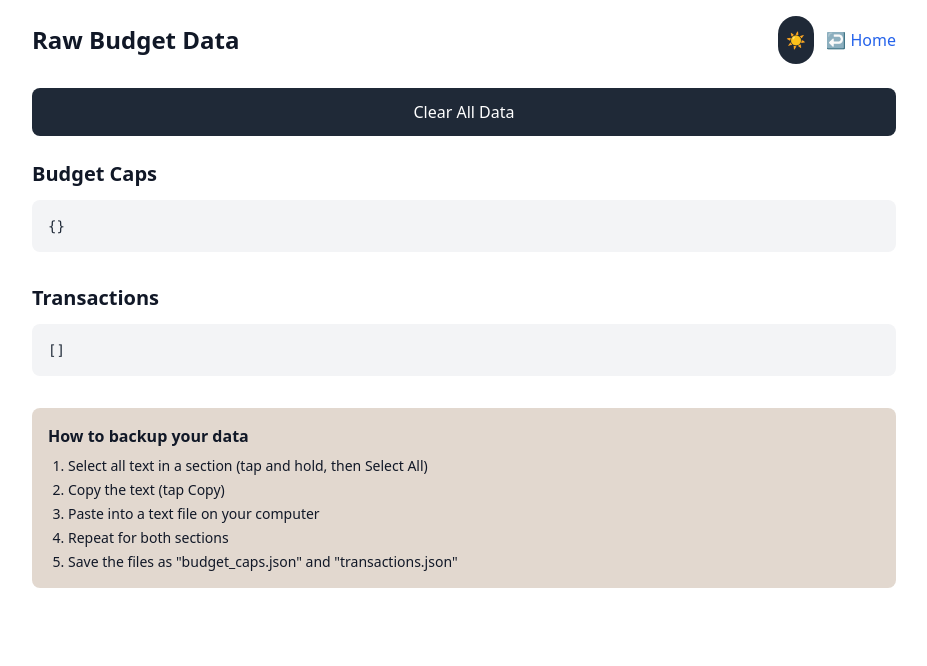
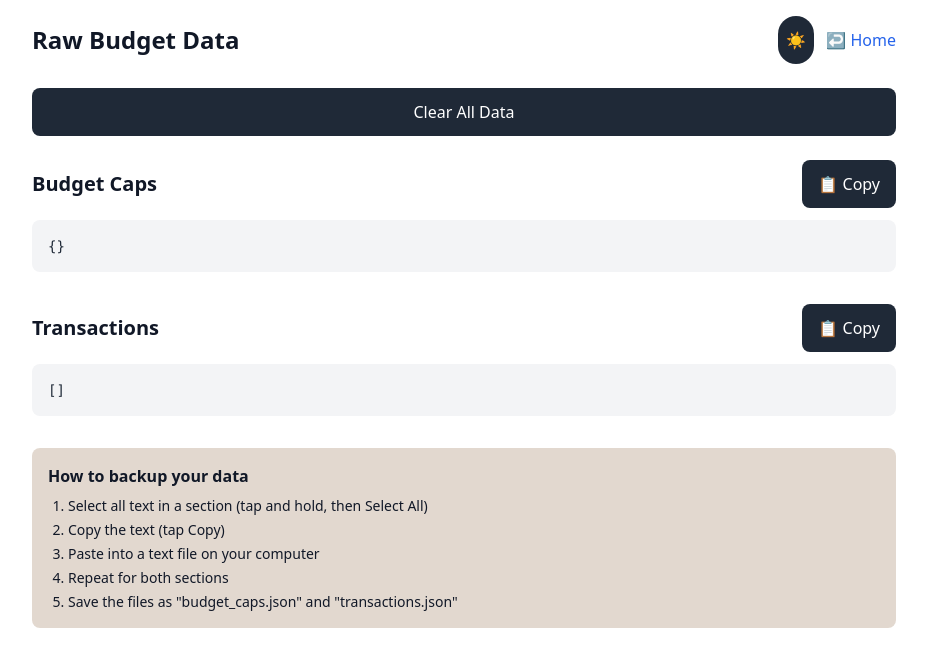
Before and after one commit to indrajithvinodnair/budTars, a React (Vite) app: page /raw-data in a window 1280 px wide. Shown: the top 666 px of the page, without its empty margins (176-1103 px from the left). Built offline with nearby package versions, Linux system fonts and the light colour scheme.

Commit message:
copy button on the raw data screen

```diff
--- a/src/pages/raw-data.tsx
+++ b/src/pages/raw-data.tsx
@@ -1,4 +1,4 @@
-import { useState,useEffect } from 'react';
+import { useState, useEffect } from 'react';
 import { useBudget } from '../hooks/useBudget';
 import { Link } from 'react-router-dom';
 import { DarkModeToggle } from '../components/DarkmodeToggle';
@@ -9,6 +9,28 @@ export function RawData() {
   const [capsJson, setCapsJson] = useState('');
   const [txJson, setTxJson] = useState('');
   const [showClearModal, setShowClearModal] = useState(false);
+
+  const [toast, setToast] = useState({ message: '', visible: false });
+
+  const copyToClipboard = async (text: string) => {
+    try {
+      if (navigator.clipboard) {
+        await navigator.clipboard.writeText(text);
+      } else {
+        const textarea = document.createElement('textarea');
+        textarea.value = text;
+        document.body.appendChild(textarea);
+        textarea.select();
+        document.execCommand('copy');
+        document.body.removeChild(textarea);
+      }
+      setToast({ message: 'Copied to clipboard!', visible: true });
+      setTimeout(() => setToast((t) => ({ ...t, visible: false })), 2000);
+    } catch (err) {
+      setToast({ message: 'Failed to copy', visible: true });
+      setTimeout(() => setToast((t) => ({ ...t, visible: false })), 2000);
+    }
+  };
 
   useEffect(() => {
     if (!loading) {
@@ -58,6 +80,12 @@ export function RawData() {
             ↩️ Home
           </Link>
         </div>
+        {/* Toast notification */}
+        {toast.visible && (
+          <div className="fixed top-4 left-1/2 transform -translate-x-1/2 bg-green-500 text-white px-4 py-2 rounded-lg shadow-lg z-50">
+            {toast.message}
+          </div>
+        )}
       </div>
 
       <div className="mb-6">
@@ -71,7 +99,16 @@ export function RawData() {
       </div>
 
       <div className="mb-8">
-        <h2 className="text-xl font-semibold mb-3 dark:text-white">Budget Caps</h2>
+        <div className="flex items-center justify-between mb-3">
+          <h2 className="text-xl font-semibold dark:text-white">Budget Caps</h2>
+          <button
+            onClick={() => copyToClipboard(capsJson)}
+            className="px-4 py-3 rounded-lg flex items-center gap-1 bg-blue-500 text-white hover:bg-blue-600 transition-colors"
+            aria-label="Copy budget caps data"
+          >
+            📋 Copy
+          </button>
+        </div>
         <div className="bg-gray-100 dark:bg-gray-800 rounded-lg overflow-hidden">
           <pre
             className="p-4 overflow-x-auto text-sm text-gray-800 dark:text-gray-200"
@@ -88,7 +125,16 @@ export function RawData() {
       </div>
 
       <div className="mb-8">
-        <h2 className="text-xl font-semibold mb-3 dark:text-white">Transactions</h2>
+        <div className="flex items-center justify-between mb-3">
+          <h2 className="text-xl font-semibold dark:text-white">Transactions</h2>
+          <button
+            onClick={() => copyToClipboard(txJson)}
+            className="px-4 py-3 rounded-lg flex items-center gap-1 bg-blue-500 text-white hover:bg-blue-600 transition-colors"
+            aria-label="Copy transaction data"
+          >
+            📋 Copy
+          </button>
+        </div>
         <div className="bg-gray-100 dark:bg-gray-800 rounded-lg overflow-hidden">
           <pre
             className="p-4 overflow-x-auto text-sm text-gray-800 dark:text-gray-200"
```
